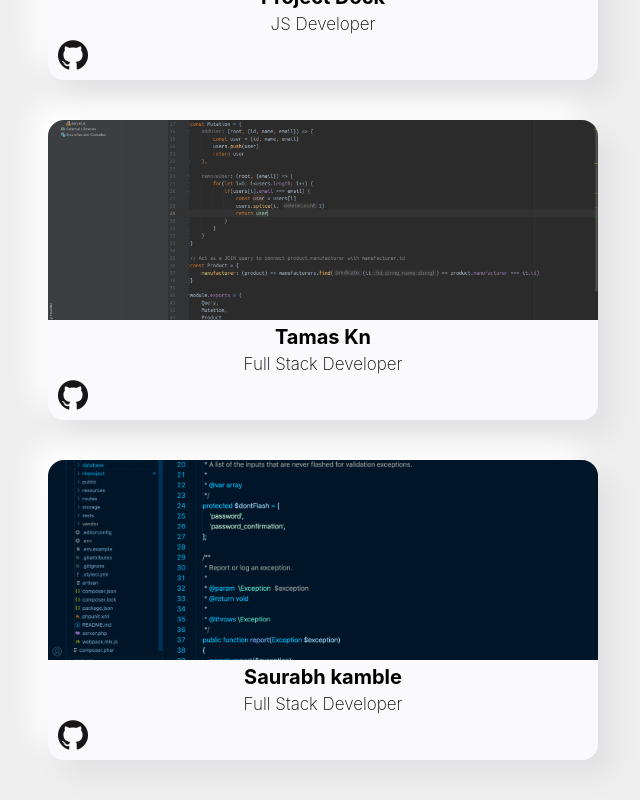
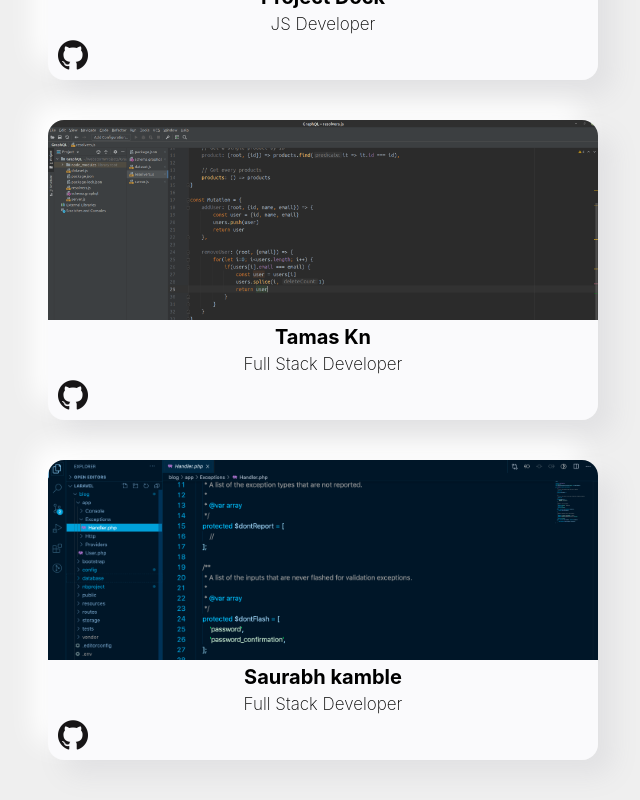
Before and after one commit to ProjectDock/LookMeCoding, a React (Create React App) app: page / in a window 1280 px wide. Shown: the part 680-1480 px from the top of the page, without its empty margins (317-957 px from the left). Built offline with nearby package versions, Linux system fonts and the light colour scheme.

Commit message:
Card image position fix

```diff
--- a/src/Card/Card.css
+++ b/src/Card/Card.css
@@ -31,7 +31,7 @@
     transition: all 0.4s cubic-bezier(0.645, 0.045, 0.355, 1);
     background-size: cover;
     background-repeat: no-repeat;
-    background-position: 50% 100%;
+    background-position: 50% 0;
 }
 
 .card--description {
```
